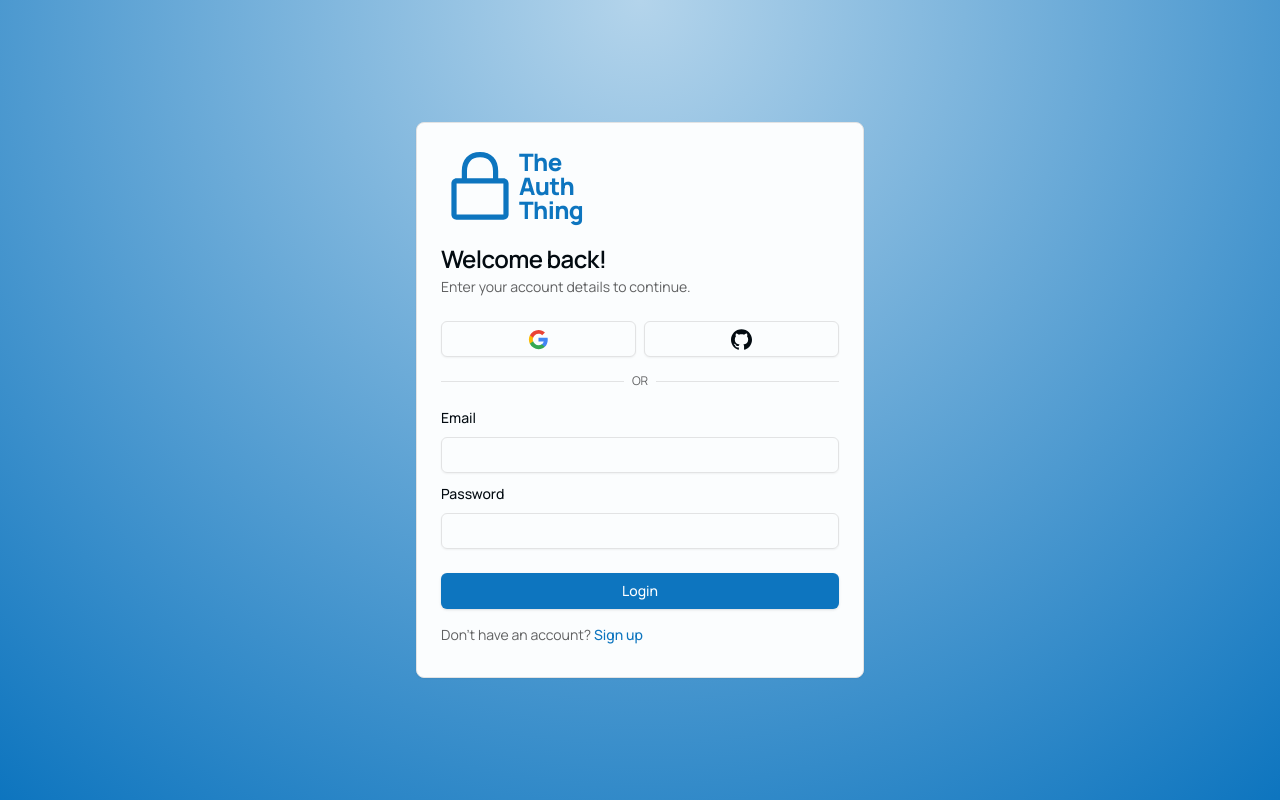
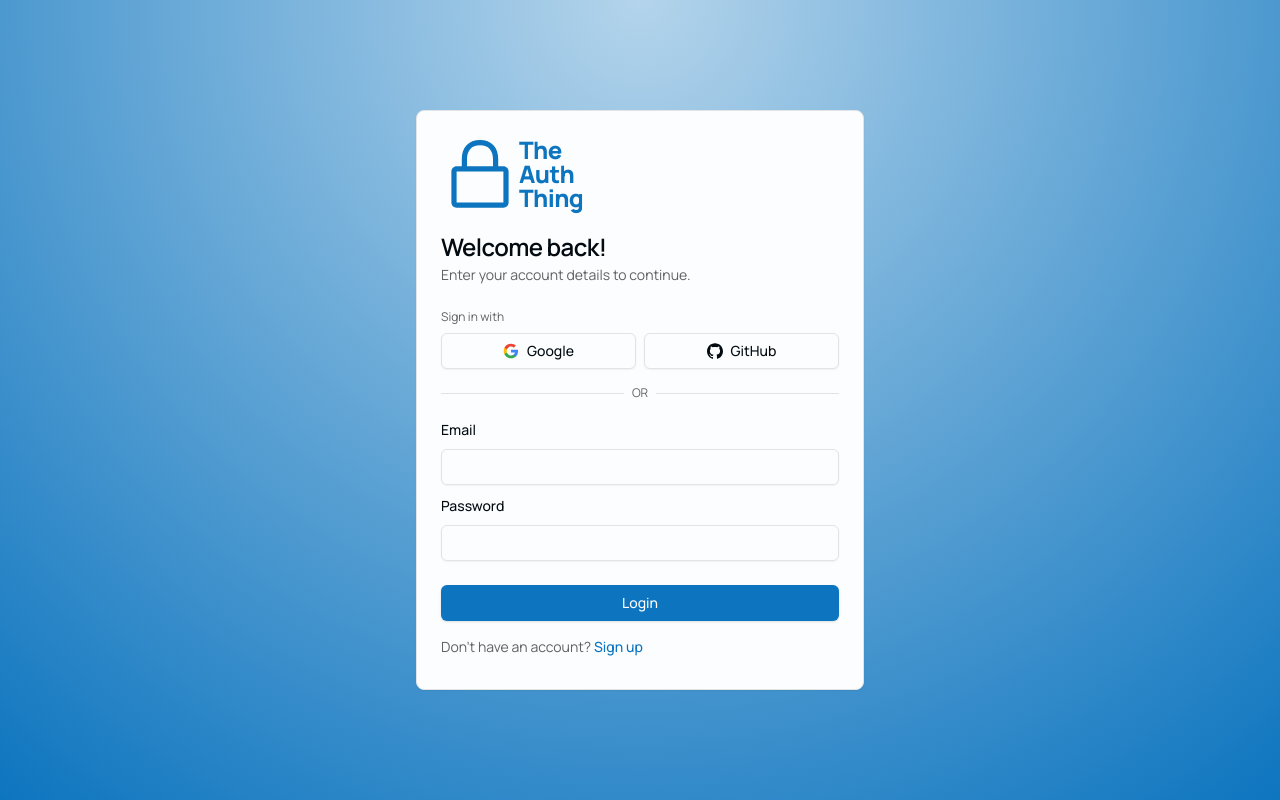
Before and after one commit to TheOmer77/authjs-test, a Next.js app: page /auth/sign-in in a window 1280 px wide. Built offline with nearby package versions, Linux system fonts and the light colour scheme.

Commit message:
Update SocialButtons component

```diff
--- a/src/components/auth/SocialButtons.tsx
+++ b/src/components/auth/SocialButtons.tsx
@@ -1,9 +1,11 @@
 'use client';
+
+import type { ComponentPropsWithoutRef } from 'react';
 
 import { Button } from '@/components/ui/Button';
 import { GithubLogo, GoogleLogo } from '@/components/layout/logos';
 
-export type SocialButtonsProps = {
+export type SocialButtonsProps = ComponentPropsWithoutRef<'button'> & {
   onGoogleClick?: () => void;
   onGithubClick?: () => void;
 };
@@ -11,16 +13,32 @@ export type SocialButtonsProps = {
 export const SocialButtons = ({
   onGithubClick,
   onGoogleClick,
+  ...props
 }: SocialButtonsProps) => (
+  <div>
+    <div className='mb-2 text-xs text-muted-foreground'>Sign in with</div>
     <div
-    className='grid grid-cols-2 gap-2 [&>button>svg]:size-[1.5em]
-[&>button>svg]:shrink-0'
+      className='grid grid-cols-2 gap-2 [&>button>svg]:size-4
+[&>button>svg]:shrink-0 [&>button]:gap-2'
     >
-    <Button variant='outline' onClick={onGoogleClick}>
+      <Button
+        {...props}
+        type='button'
+        variant='outline'
+        onClick={onGoogleClick}
+      >
         <GoogleLogo />
+        <span>Google</span>
       </Button>
-    <Button variant='outline' onClick={onGithubClick}>
+      <Button
+        {...props}
+        type='button'
+        variant='outline'
+        onClick={onGithubClick}
+      >
         <GithubLogo />
+        <span>GitHub</span>
       </Button>
     </div>
+  </div>
 );
```
Lines whose indentation alone changed are shown as unchanged.
